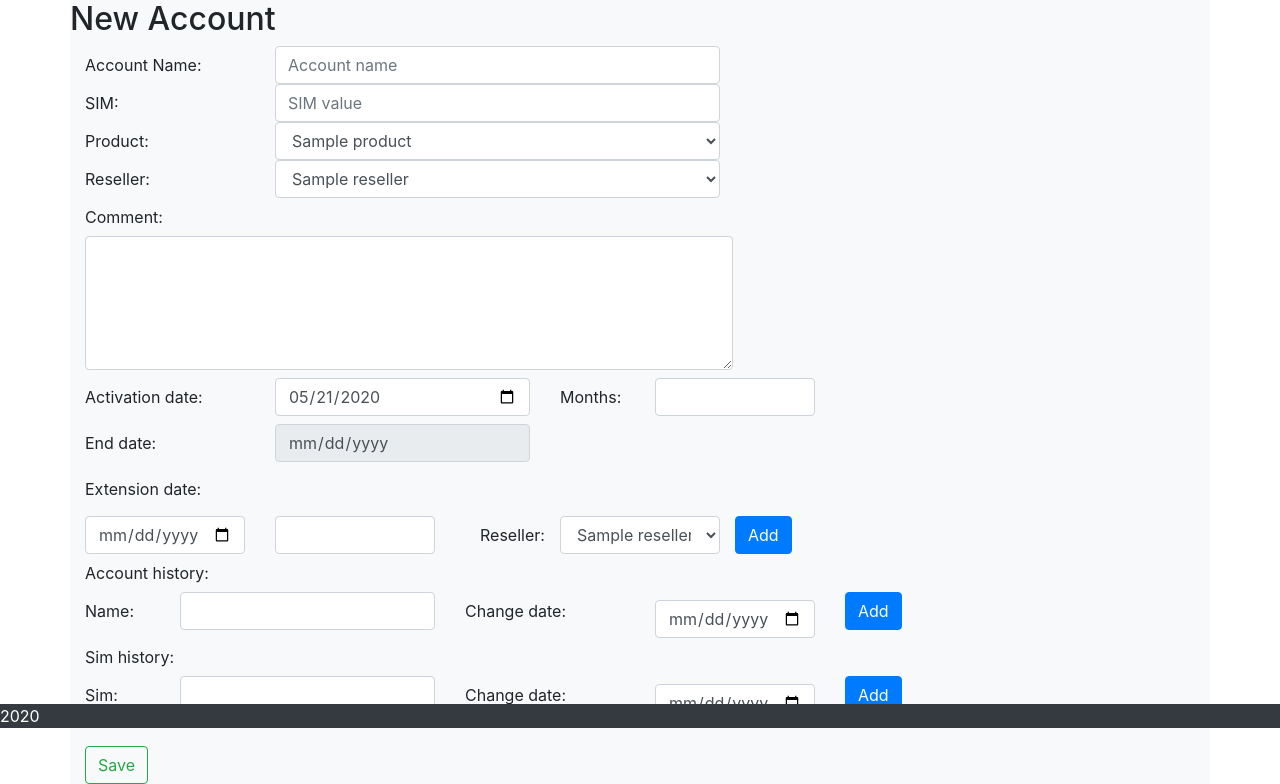
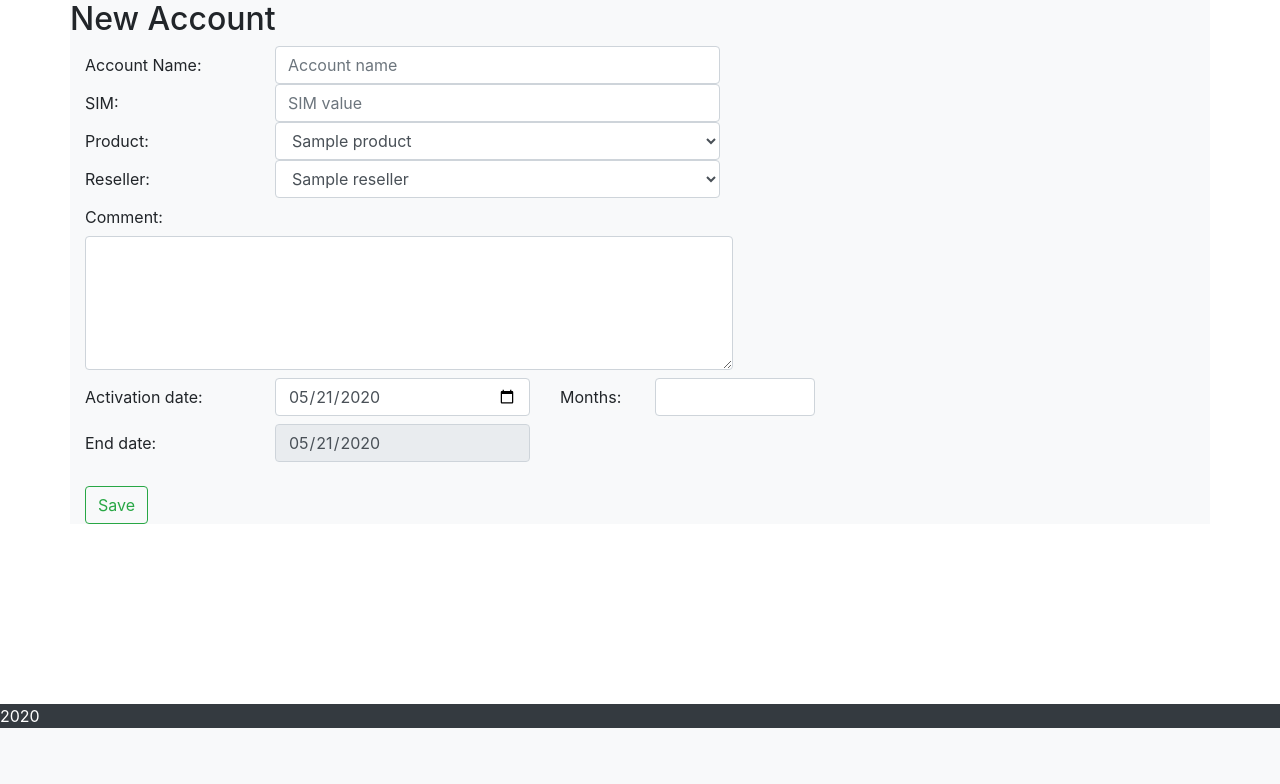
Before and after one commit to Simple2B/NITRIX, a Flask app: page /account_details in a window 1280 px wide. Shown: the part 72-856 px from the top of the page. After the commit the page ends 800 px from the top, so only its background shows below. Run offline with Flask 2, Linux system fonts and the light colour scheme; tables that the repository leaves empty hold one stand-in row (values such as "Sample post"); some libraries are stand-ins or nearby versions.

Commit message:
extension history

```diff
--- a/app/templates/account_details.html
+++ b/app/templates/account_details.html
@@ -44,7 +44,10 @@
     <div class="row">
         <label class="col-sm-2 col-form-label">Reseller:</label>
         <div class="col-sm-5">
-            <select class="form-control" name="reseller_id">
+            {% if form.is_edit %}
+            <div class="form-control"> {{ form.reseller_name }} </div>
+            {% else %}
+            <select class="form-control" name="reseller_id" >
                 {% for record in form.resellers %}
                 {% if form.is_edit and record.id == form.reseller_id.data %}
                 <option value="{{record.id}}" selected>{{ record.name }}</option>
@@ -53,6 +56,8 @@
                 {% endif %}
                 {% endfor %}
             </select>
+            {% endif %}
+
         </div>
     </div>
     <div class="row">
@@ -64,14 +69,14 @@
     <div class="row">
         <label class="col-sm-2 col-form-label mt-2">Activation date:</label>
         <div class="col-sm-3 mt-2">
-            {{form.activation_date(class='form-control', type='date')}}
+            {{form.activation_date(class='form-control', type='date', readonly=form.is_edit )}}
         </div>
         <label class="col-sm-1 col-form-label mt-2">Months:</label>
         <div class="col-sm-2 mt-2">
             {% if form.is_edit %}
-            {{form.months(class='form-control', list="months-list")}}
+            {{form.months(class='form-control', id='months', readonly=True)}}
             {% else %}
-            <input name="months" list="months-list" class="form-control">
+            <input name="months"  id="months" list="months-list" class="form-control">
             {% endif %}
             <datalist id="months-list">
                 <option value="1">
@@ -88,6 +93,8 @@
         </div>
     </div>
 </form>
+
+{% if form.is_edit %}
 <div class="row">
     <label class="col-sm-2 col-form-label mt-2">Extension date:</label>
 </div>
@@ -152,13 +159,6 @@
     </div>
 </form>
 
-
-
-
-
-
-
-
 <div class="row">
     <label class="col-sm-4 col-form-label ">Account history:</label>
 </div>
@@ -194,7 +194,7 @@
         <button type="button" class="btn btn-primary">Add</button>
     </div>
 </div>
-
+{% endif %}
 {% endblock %}
 
 {% block javascript%}
--- a/app/views/account.py
+++ b/app/views/account.py
@@ -30,6 +30,7 @@ def edit():
         form.extensions = AccountExtension.query.filter(AccountExtension.account_id == form.id.data)
         form.is_edit = True
         form.save_route = url_for('account.save')
+        form.reseller_name = account.reseller.name
         return render_template(
                 "account_details.html",
                 form=form
@@ -73,12 +74,17 @@ def save():
 def ext_add():
     form = AccountExtensionForm(request.form)
     if form.validate_on_submit():
+        account = Account.query.filter(Account.id == form.id.data).first()
         account_ext = AccountExtension()
-        account_ext.account_id = form.id.data
-        account_ext.reseller_id = form.reseller_id.data
-        account_ext.months = form.months.data
-        account_ext.extension_date = form.extension_date.data
+        account_ext.account_id = account.id
+        account_ext.reseller_id = account.reseller_id
+        account_ext.months = account.months
+        account_ext.extension_date = account.activation_date
         account_ext.save()
+        account.reseller_id = form.reseller_id.data
+        account.months = form.months.data
+        account.activation_date = form.extension_date.data
+        account.save()
         return redirect(url_for('account.edit', id=form.id.data))
     else:
         flash('Form validation error', 'danger')
```
